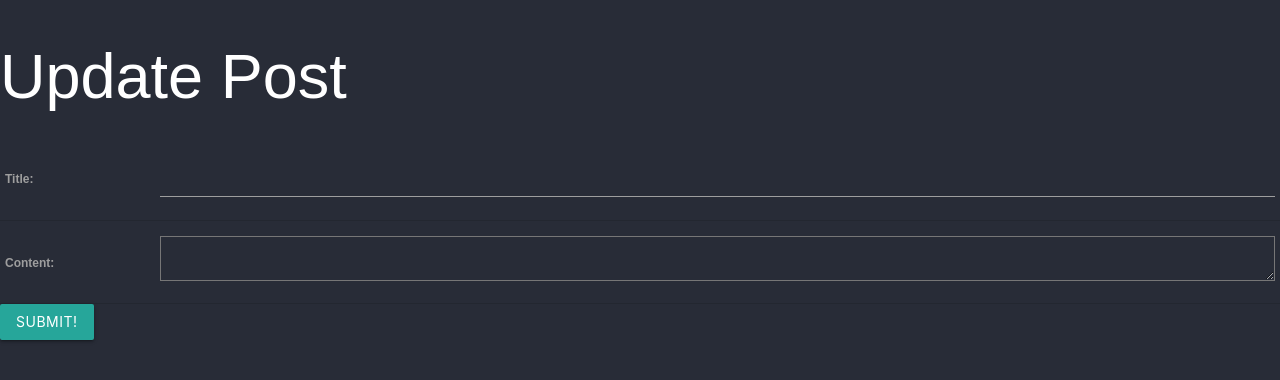
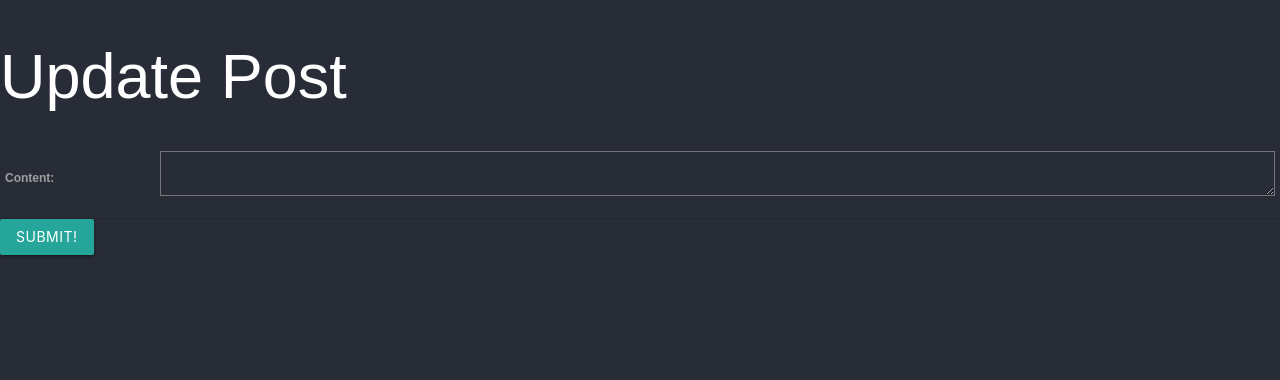
Before and after one commit to wcerteza/Zephyr, a Django app: page /create/ in a window 1280 px wide. Shown: the top 380 px of the page. Run offline with Django 4.2, Linux system fonts and the light colour scheme; lists and menus that the app fills with data are empty.

Commit message:
working post model

```diff
--- a/zephyr/main_app/templates/posts/detail.html
+++ b/zephyr/main_app/templates/posts/detail.html
@@ -13,14 +13,13 @@
       </div>
     </div>
   </div>
-  <p>{{ post.title }}</p>
+  <p>{{ post.content }}</p>
   {% for attachment in attachments %}
   <img id="post-image" src="{{attachment.url}}" style="width: 100%;" />
   {% endfor %}
   <div class="detail-meta">
     <p class="post_relative-time">
-      Created {{ post.created_at|naturaltime }}. Last updated at {{
-      post.updated_at|naturaltime }}
+      Created {{ post.created_at|naturaltime }}. Last updated at {{ post.updated_at|naturaltime }}
     </p>
   </div>
 
--- a/zephyr/main_app/templates/posts_base.html
+++ b/zephyr/main_app/templates/posts_base.html
@@ -38,10 +38,6 @@
         <div>
           <form action="{% url 'post_create' %}" method="POST">
             {% csrf_token %}
-            <div class="form-group">
-              <label for="id_title">Title:</label>
-              <input type="text" id="id_title" name="title" class="form-control grey lighten-2">
-            </div>
             <div class="form-group">
               <label for="id_content">Content:</label>
               <textarea id="id_content" name="content" class="form-control grey lighten-2"></textarea>
--- a/zephyr/main_app/templates/stream.html
+++ b/zephyr/main_app/templates/stream.html
@@ -22,7 +22,7 @@
     </div>
   </div>
   <a href="{% url 'detail' post.id %}">
-    <p>{{ post.title }}</p>
+    <p>{{ post.content }}</p>
     {% for attachment in post.attachments %}
     <img class="post-image" src="{{ attachment.url }}" />
     {% endfor %}
--- a/zephyr/main_app/views.py
+++ b/zephyr/main_app/views.py
@@ -41,7 +41,7 @@ def about(request):
 
 class PostCreate(CreateView):
     model = Post
-    fields = ["title", "content"]
+    fields = ["content"]
     success_url = reverse_lazy("stream")
 
     def form_valid(self, form):
@@ -53,7 +53,7 @@ def posts_detail(request, post_id):
     post = Post.objects.get(id=post_id)
     posts_form = PostForm()
     attachments = Attachment.objects.filter(post_id=post_id)
-    title = f'{post.user}:"{post.title}"'
+    title = f'{post.user}:"{post.content}"'
     return render(
         request,
         "posts/detail.html",
@@ -68,7 +68,7 @@ def posts_detail(request, post_id):
 
 class PostUpdate(UpdateView):
     model = Post
-    fields = ["title", "content"]
+    fields = [ "content"]
 
 
 class PostDelete(DeleteView):
```
